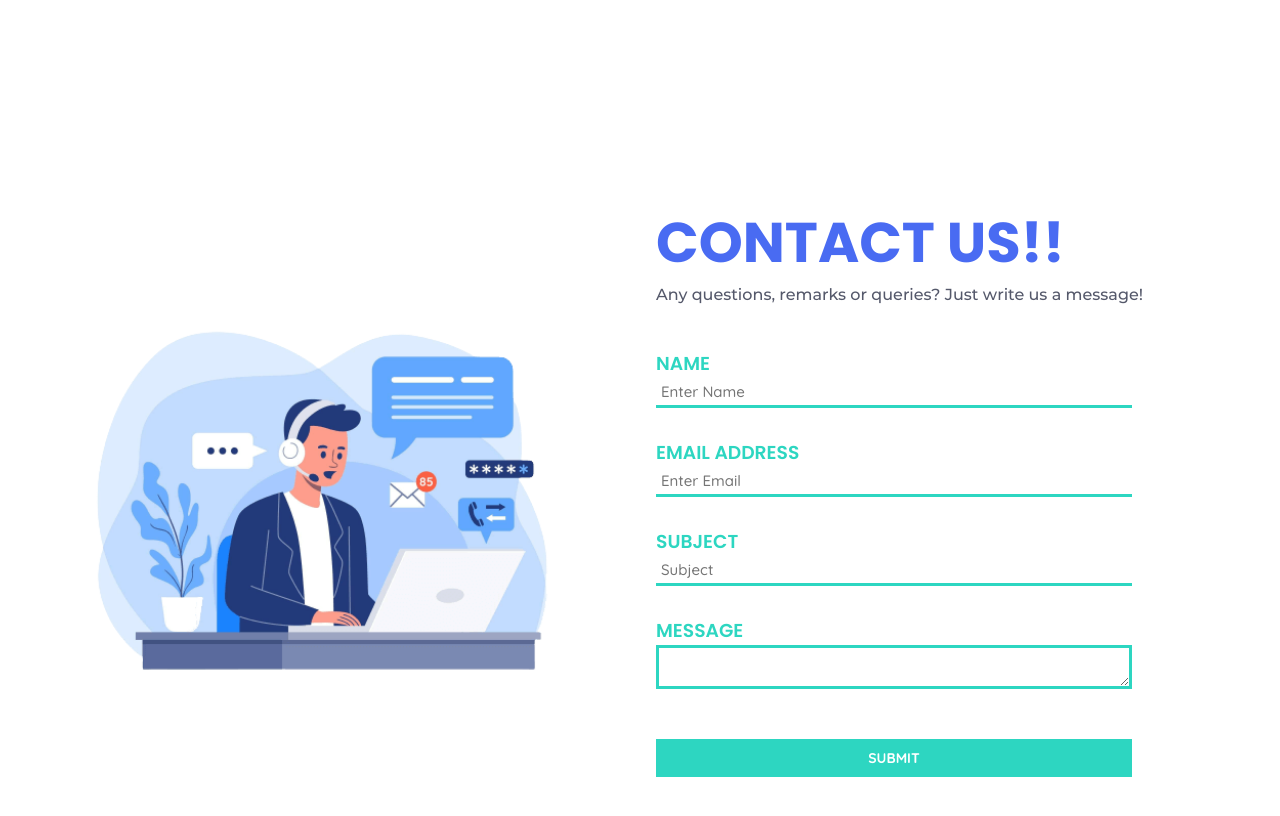
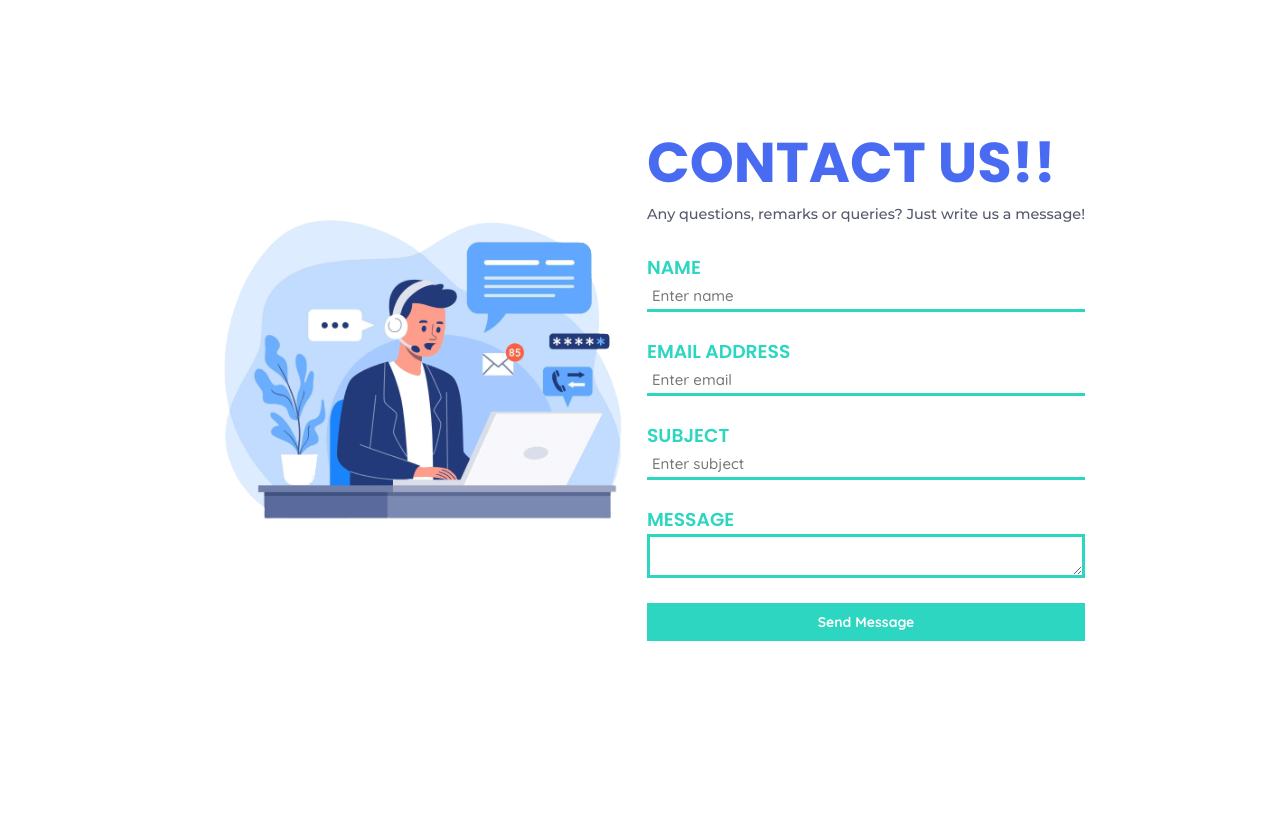
Before and after one commit to KKVANONYMOUS/Health-Dock, a React (Create React App) app in the folder frontend/: page / in a window 1280 px wide. Shown: the part 1400-2216 px from the top of the page. After the commit the page ends 2091 px from the top, so only its background shows below. Built offline with nearby package versions, Linux system fonts and the light colour scheme; a web font is replaced by a local one.

Commit message:
add: send email integration
Signed-off-by: kkvanonymous <ninja.kunal01@gmail.com>

```diff
--- a/frontend/src/components/Contact.js
+++ b/frontend/src/components/Contact.js
@@ -1,13 +1,20 @@
+import { useState } from 'react'
+import emailjs from '@emailjs/browser'
 import styled from 'styled-components'
 import ContactImage from '../images/ContactImage.png'
+import Spinner from './Spinner'
 
 const Container = styled.div`
-  margin-top: 10vh;
-  display: flex;
-  flex-direction: column;
-  justify-content: start;
-  height: 90vh;
+  //margin-top: 10vh;
+  //display: flex;
+  //flex-direction: column;
+  //justify-content: start;
+  //height: 90vh;
+  //height: calc(100vh - 70px);
   width: 100%;
+  //padding: 0px 75px 0px;
+  padding: 0 75px;
+  margin-bottom: 50px;
   background-color: #fff;
 
   @media (max-width: 767px) {
@@ -32,8 +39,8 @@ const InnerContainer = styled.div`
   display: flex;
   align-items: center;
   justify-content: center;
-  //background-color: grey;
-  margin-bottom: 50px;
+  //background-color: #f8f8fa;
+  //margin-bottom: 50px;
 
   @media (max-width: 1000px) {
     //align-items: start;
@@ -42,17 +49,17 @@ const InnerContainer = styled.div`
 const InnerContentContainer = styled.div`
   display: flex;
   flex-direction: column;
-  align-items: flex-start;
+  align-items: center;
   justify-content: center;
   //background-color: yellow;
-  height: 70%;
-  width: 50%;
-  padding-left: 80px;
+  //height: 70%;
+  //width: 50%;
+  //padding-left: 80px;
 
   @media (max-width: 1000px) {
     height: 100%;
     width: 100%;
-    padding-left: 30px;
+    padding-left: 0;
   }
 `
 
@@ -64,34 +71,35 @@ const Image = styled.img`
   }
 `
 
-const Title = styled.h1`
+const Title = styled.p`
   font-family: 'Poppins';
+  font-weight: 800;
+  width: 100%;
   color: #496bf2;
   font-size: 3.5rem;
-  margin-bottom: 0;
   //background-color: pink;
 
   @media (max-width: 1000px) {
-    font-size: 2.5rem;
+    font-size: 2.2rem;
   }
 `
-const SloganContainer = styled.div`
+const SubHeadingContainer = styled.div`
   width: 100%;
   //background-color: green;
 `
 
-const Slogan = styled.h3`
+const SubHeading = styled.p`
   font-family: 'Montserrat';
   font-weight: 500;
   color: #54586a;
-  font-size: 1rem;
-  margin: 0 0 45px 0;
+  font-size: 0.9rem;
+  margin-bottom: 30px;
 `
 
 const Form = styled.form`
-  width: 85%;
-  margin-bottom: 50px;
-  //background-color: pink;
+  width: 100%;
+  //margin-bottom: 50px;
+  //background-color: orange;
 `
 
 const FormLabel = styled.h3`
@@ -106,11 +114,8 @@ const FormInputContainer = styled.div`
   flex-direction: column;
   justify-content: start;
   align-items: start;
-  margin-bottom: 30px;
-
-  &.rightMargin {
-    margin-right: 10px;
-  }
+  //background-color: cyan;
+  margin-bottom: 25px;
 `
 
 const FormInput = styled.input`
@@ -123,16 +128,15 @@ const FormInput = styled.input`
   font-family: 'Quicksand';
   font-weight: 500;
   font-size: 15px;
+`
 
-  ::-webkit-outer-spin-button,
-  ::-webkit-inner-spin-button {
-    -webkit-appearance: none;
-    margin: 0;
-  }
-
-   {
-    -moz-appearance: textfield;
-  }
+const FormTextarea = styled.textarea`
+  width: 100%;
+  outline: none;
+  border: 3px solid #2dd6c1;
+  font-family: 'Quicksand';
+  font-weight: 500;
+  font-size: 15px;
 `
 
 const FormSubmitButton = styled.button`
@@ -146,48 +150,127 @@ const FormSubmitButton = styled.button`
   padding: 10px 20px;
   border: none;
   outline: none;
-  margin-top: ${({ errorMessage }) => (errorMessage ? '5px' : '20px')};
+  margin-top: ${({ errorMessage }) => (errorMessage ? '5px' : '0')};
 `
 
-const FormTextarea = styled.textarea`
-  width: 100%;
-  outline: none;
-  border: 3px solid #2dd6c1;
-  font-family: 'Quicksand';
-  font-weight: 500;
-  font-size: 15px;
+const ErrorMessage = styled.h6`
+  color: red;
+  font-style: italic;
 `
 
 const Contact = () => {
+  const [name, setName] = useState('')
+  const [email, setEmail] = useState('')
+  const [subject, setSubject] = useState('')
+  const [message, setMessage] = useState('')
+  const [errorMessage, setErrorMessage] = useState('')
+  const [loading, setLoading] = useState(false)
+
+  const handleSubmit = (e) => {
+    e.preventDefault()
+    setLoading(true)
+    setErrorMessage('')
+    if (name === '' || email === '' || subject === '' || message === '') {
+      setErrorMessage('Fill all fields')
+      setLoading(false)
+      return
+    }
+
+    if (
+      !/^(([^<>()[\]\\.,;:\s@"]+(\.[^<>()[\]\\.,;:\s@"]+)*)|(".+"))@((\[[0-9]{1,3}\.[0-9]{1,3}\.[0-9]{1,3}\.[0-9]{1,3}\])|(([a-zA-Z\-0-9]+\.)+[a-zA-Z]{2,}))$/.test(
+        email
+      )
+    ) {
+      setErrorMessage('Please give valid email')
+      setLoading(false)
+      return
+    }
+    setErrorMessage('')
+
+    var mailConfig = {
+      name,
+      email,
+      subject,
+      message,
+    }
+
+    emailjs
+      .send(
+        process.env.REACT_APP_SERVICE_ID,
+        process.env.REACT_APP_TEMPLATE_ID,
+        mailConfig,
+        process.env.REACT_APP_EMAILJS_USER_ID
+      )
+      .then(
+        (result) => {
+          setLoading(false)
+          alert('Message sent successfully')
+          setName('')
+          setEmail('')
+          setSubject('')
+          setMessage('')
+        },
+        (error) => {
+          setLoading(false)
+          alert('Some error occurred')
+          setName('')
+          setEmail('')
+          setSubject('')
+          setMessage('')
+        }
+      )
+  }
+
   return (
     <Container>
       <InnerContainer>
         <Image src={ContactImage} alt='Contact Image' />
         <InnerContentContainer>
           <Title>CONTACT US!!</Title>
-          <SloganContainer>
-            <Slogan>
+          <SubHeadingContainer>
+            <SubHeading>
               Any questions, remarks or queries? Just write us a message!
-            </Slogan>
-          </SloganContainer>
-          <Form>
+            </SubHeading>
+          </SubHeadingContainer>
+          <Form onSubmit={handleSubmit}>
             <FormInputContainer>
               <FormLabel>NAME</FormLabel>
-              <FormInput type='text' placeholder='Enter Name' />
+              <FormInput
+                type='text'
+                placeholder='Enter name'
+                value={name}
+                onChange={(e) => setName(e.target.value)}
+              />
             </FormInputContainer>
             <FormInputContainer>
               <FormLabel>EMAIL ADDRESS</FormLabel>
-              <FormInput type='email' placeholder='Enter Email' />
+              <FormInput
+                type='email'
+                placeholder='Enter email'
+                value={email}
+                onChange={(e) => setEmail(e.target.value)}
+              />
             </FormInputContainer>
             <FormInputContainer className='rightMargin'>
               <FormLabel>SUBJECT</FormLabel>
-              <FormInput type='text' placeholder='Subject' />
+              <FormInput
+                type='text'
+                placeholder='Enter subject'
+                value={subject}
+                onChange={(e) => setSubject(e.target.value)}
+              />
             </FormInputContainer>
             <FormInputContainer>
               <FormLabel>MESSAGE</FormLabel>
-              <FormTextarea />
+              <FormTextarea
+                value={message}
+                onChange={(e) => setMessage(e.target.value)}
+              />
             </FormInputContainer>
-            <FormSubmitButton type='submit'>SUBMIT</FormSubmitButton>
+            {errorMessage && <ErrorMessage>{errorMessage}</ErrorMessage>}
+            <FormSubmitButton type='submit' errorMessage={errorMessage}>
+              {loading ? <Spinner width={18} height={18} /> : 'Send Message'}
+            </FormSubmitButton>
           </Form>
         </InnerContentContainer>
       </InnerContainer>
--- a/package.json
+++ b/package.json
@@ -13,6 +13,7 @@
   "author": "kkvanonymous",
   "license": "MIT",
   "dependencies": {
+    "@emailjs/browser": "^3.4.0",
     "bcryptjs": "^2.4.3",
     "cloudinary": "^1.28.1",
     "colors": "^1.4.0",
```
Also changed, not shown: 2 other files (tests, documents, lock files or other folders).
